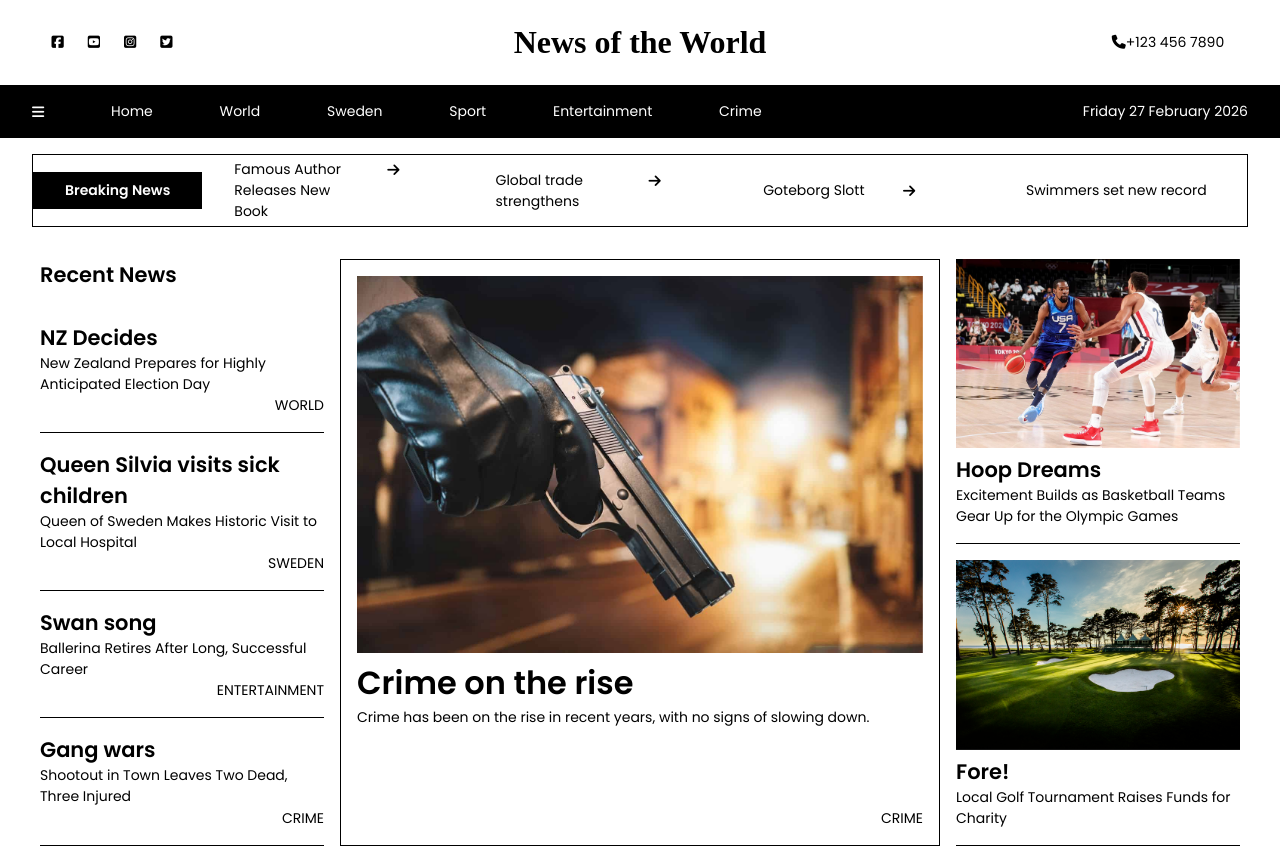
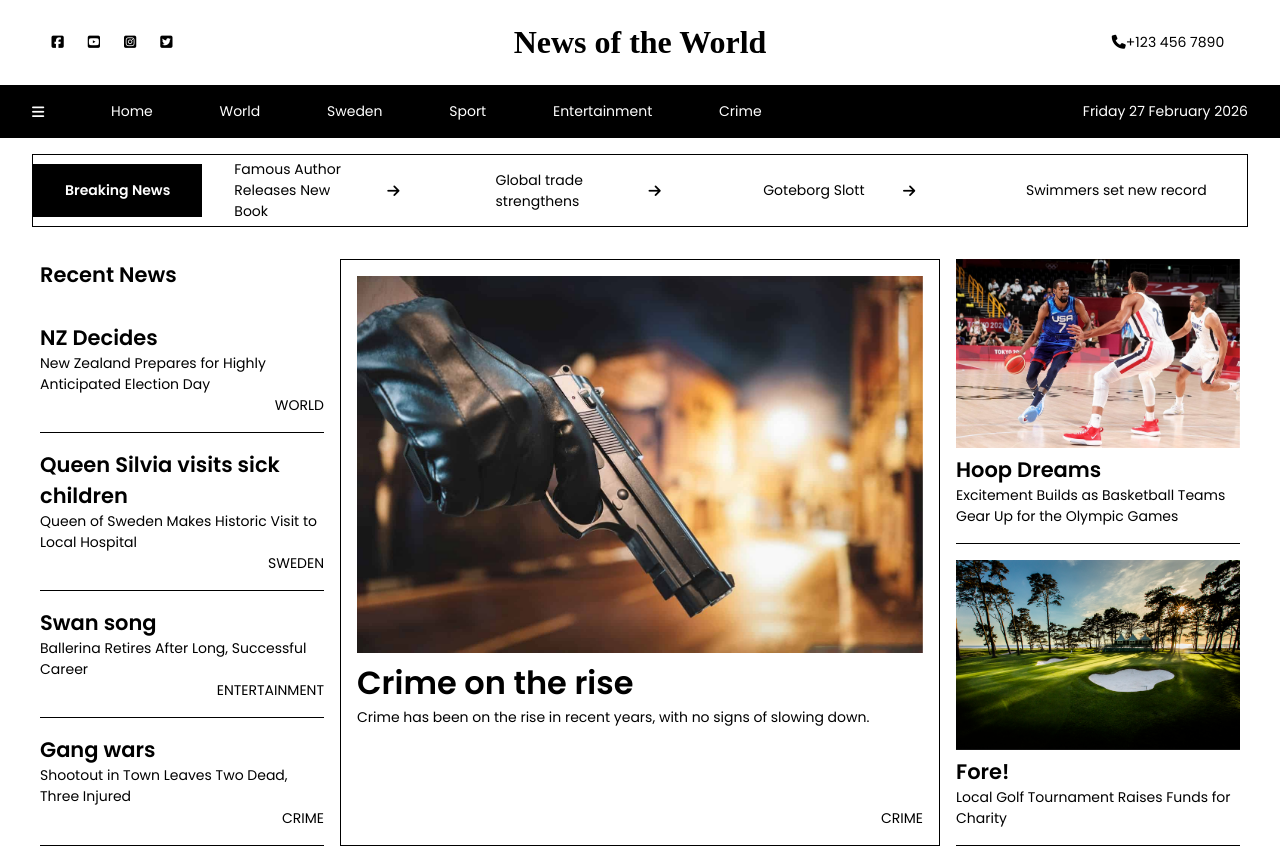
Before and after one commit to claudiacarion/NOTW-react-practice, a React (Vite) app: page / in a window 1280 px wide. Shown: the top 847 px of the page. Built offline with nearby package versions, Linux system fonts and the light colour scheme; a web font is replaced by a local one.

Commit message:
fix breaking margins

```diff
--- a/src/components/Breaking/breaking.module.css
+++ b/src/components/Breaking/breaking.module.css
@@ -9,10 +9,11 @@
   background-color: #000;
   color: #fff;
   flex-shrink: 0;
-  padding: 8px 32px;
+  padding: 16px 32px;
 }
 
 .breakingArticles {
+  align-items: center;
   display: flex;
   flex: 1;
   justify-content: space-evenly;
```
